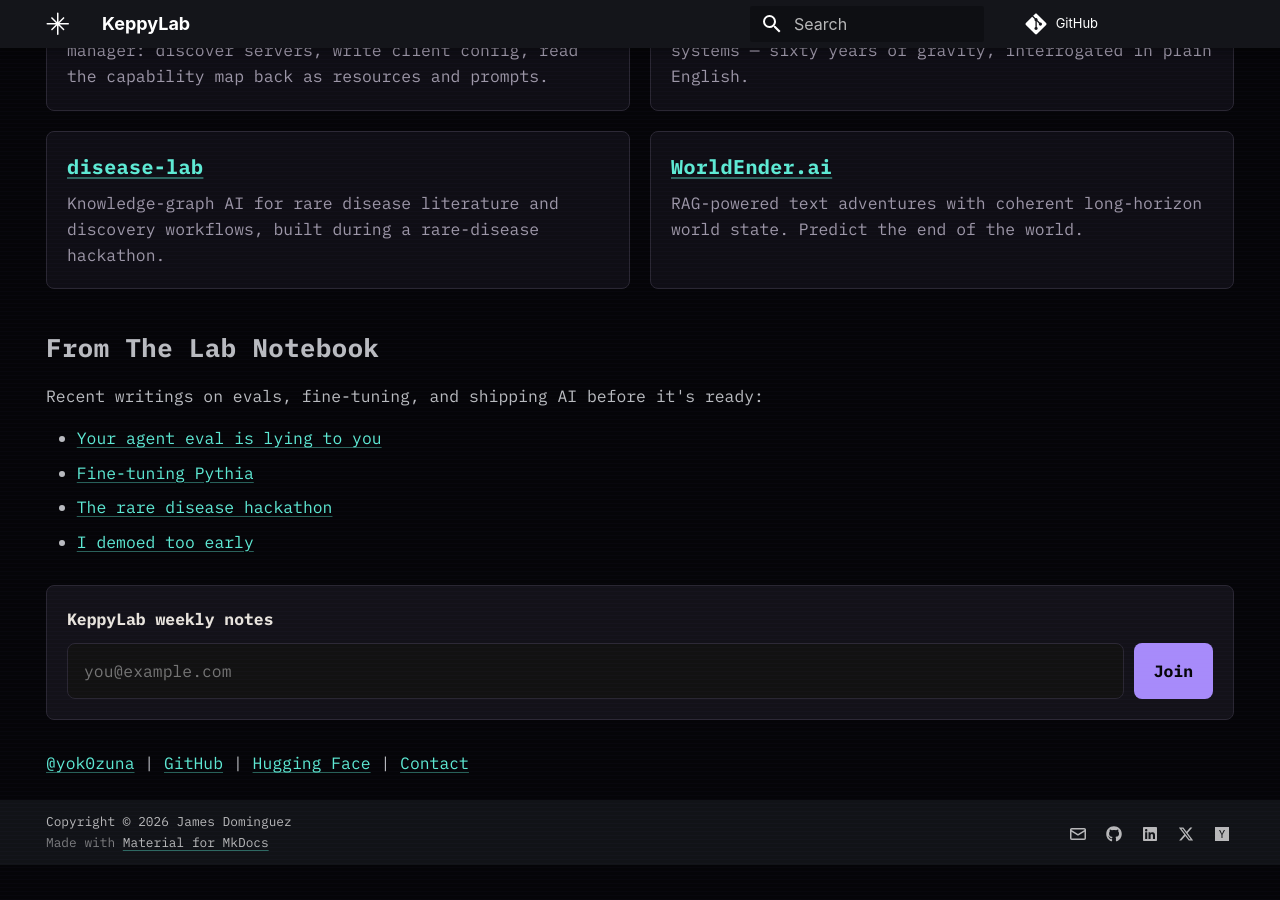
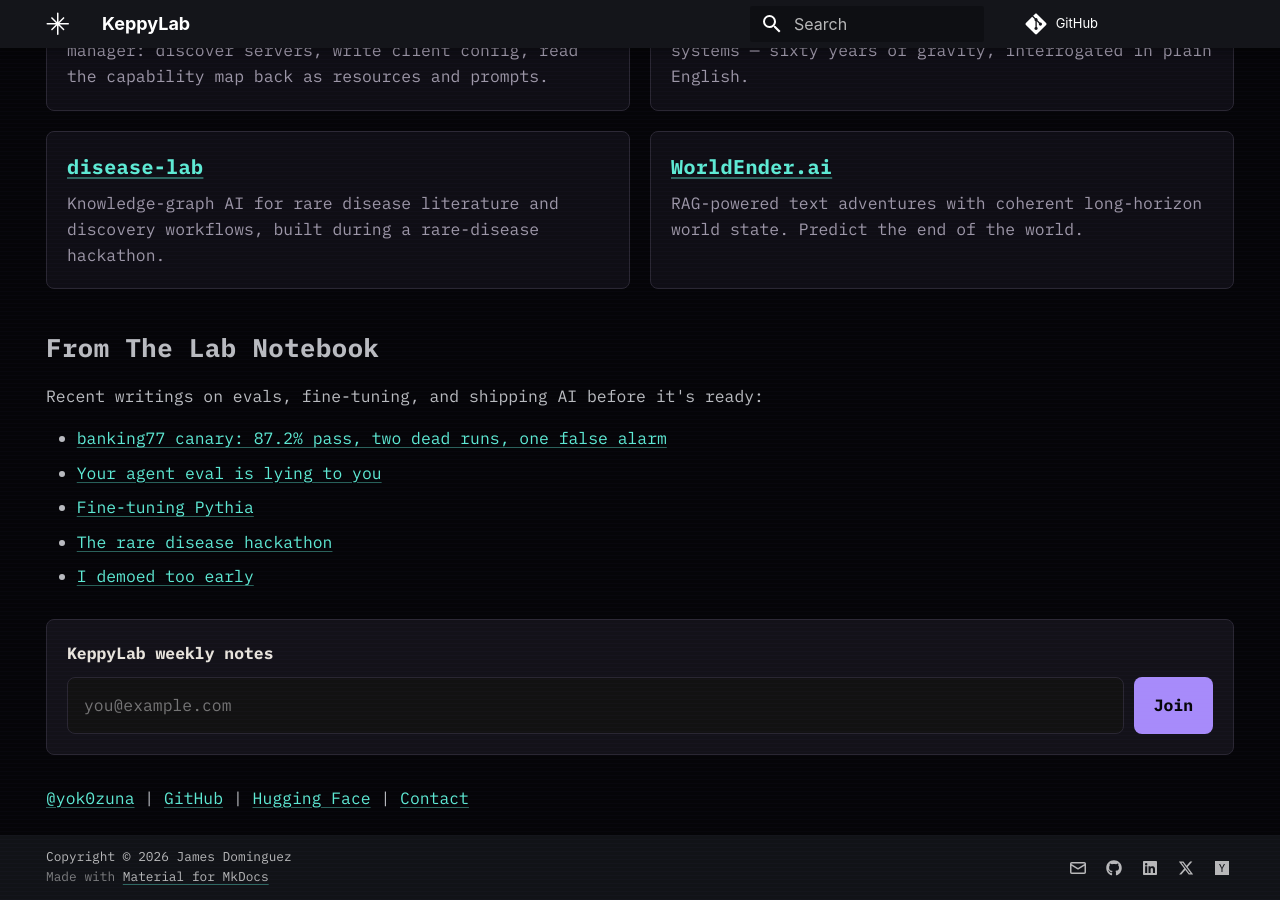
Before and after one commit to keppy/KeppyLab, an MkDocs documentation site: the page built from docs/index.md, in a window 1280 px wide and 900 px high, scrolled down 1681 px. Built offline with MkDocs 1.6.1 and Material for MkDocs 9.7.7, drawn with Linux system fonts in a browser that asks for light colours; some web fonts are replaced; comment, search, counter and statistics services are not loaded; before the commit the page ends 2546 px from its top, so only the background shows below that.

Commit message:
home: lead the lab notebook with the banking77 canary post

```diff
--- a/docs/index.md
+++ b/docs/index.md
@@ -72,6 +72,7 @@ hide:
 
 Recent writings on evals, fine-tuning, and shipping AI before it's ready:
 
+- [banking77 canary: 87.2% pass, two dead runs, one false alarm](blog/posts/2026-09-21-banking77-canary.md)
 - [Your agent eval is lying to you](blog/posts/your-agent-eval-is-lying-to-you.md)
 - [Fine-tuning Pythia](blog/posts/fine-tuning-pythia.md)
 - [The rare disease hackathon](blog/posts/rare-diseases-hackathon.md)
```
